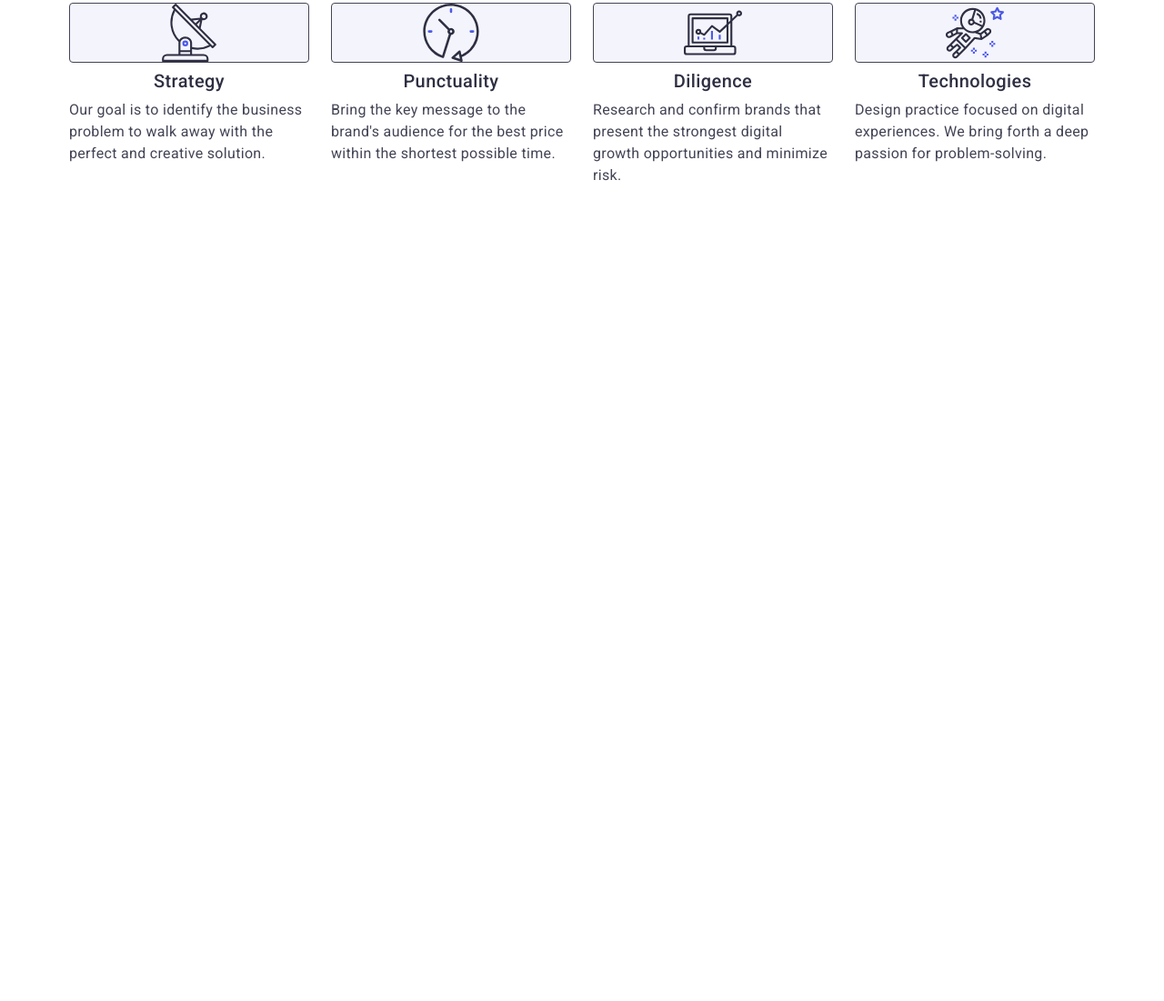
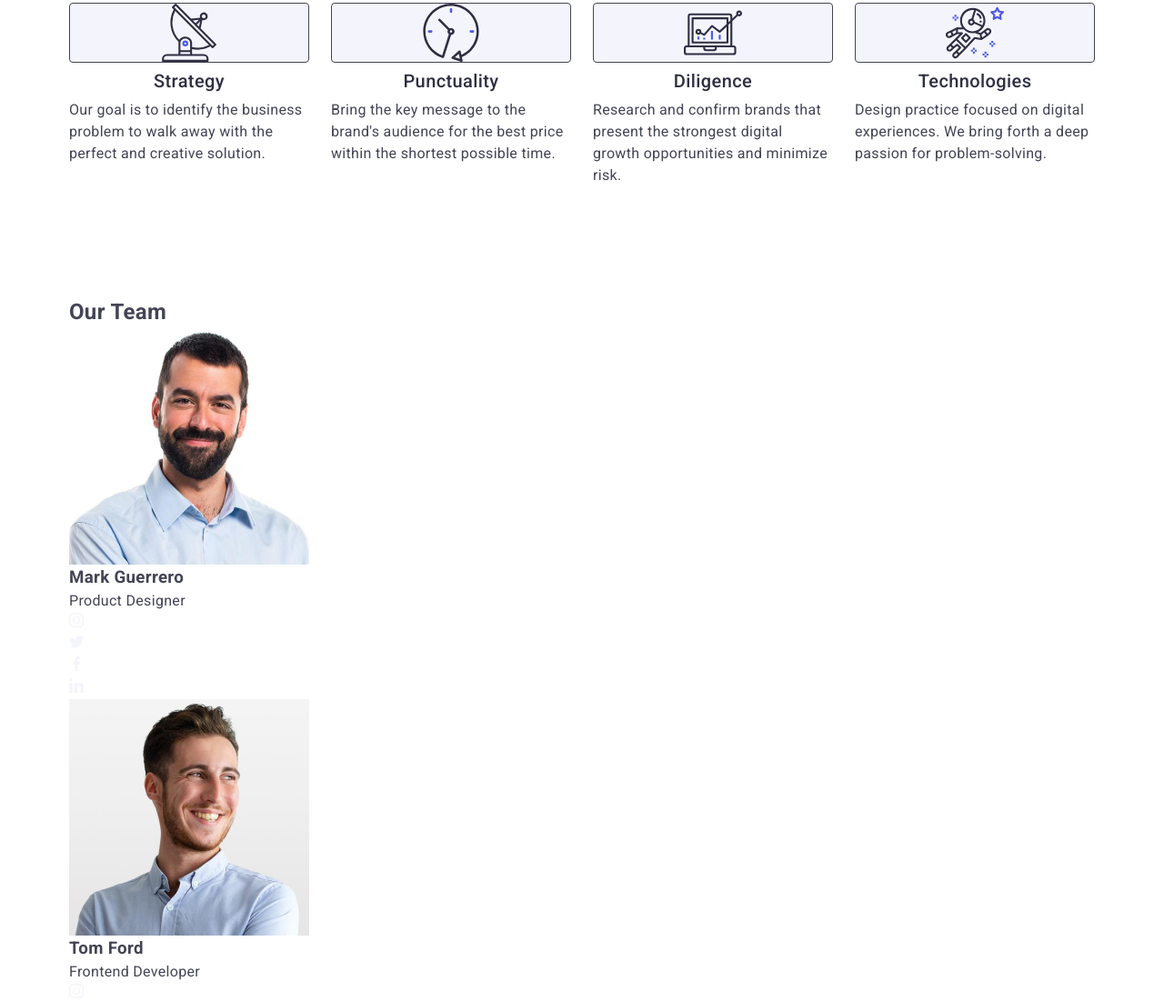
Before and after one commit to YLevytsk/goit-markup-hw-06, a plain HTML site: page index.html in a window 1280 px wide. Shown: the part 670-1771 px from the top of the page at 91% size. Before the commit the page ends 995 px from the top, so only its background shows below. Drawn offline with nearby package versions, Linux system fonts and the light colour scheme.

Commit message:
рвар

```diff
--- a/index.html
+++ b/index.html
@@ -200,7 +200,7 @@
         </div>
       </section>
       <!--Section 3-->
-      <section class="hidden" section-third>
+      <section class="section-third">
         <div class="container">
           <h2 class="team-title">Our Team</h2>
           <ul class="our-team-list">
```
